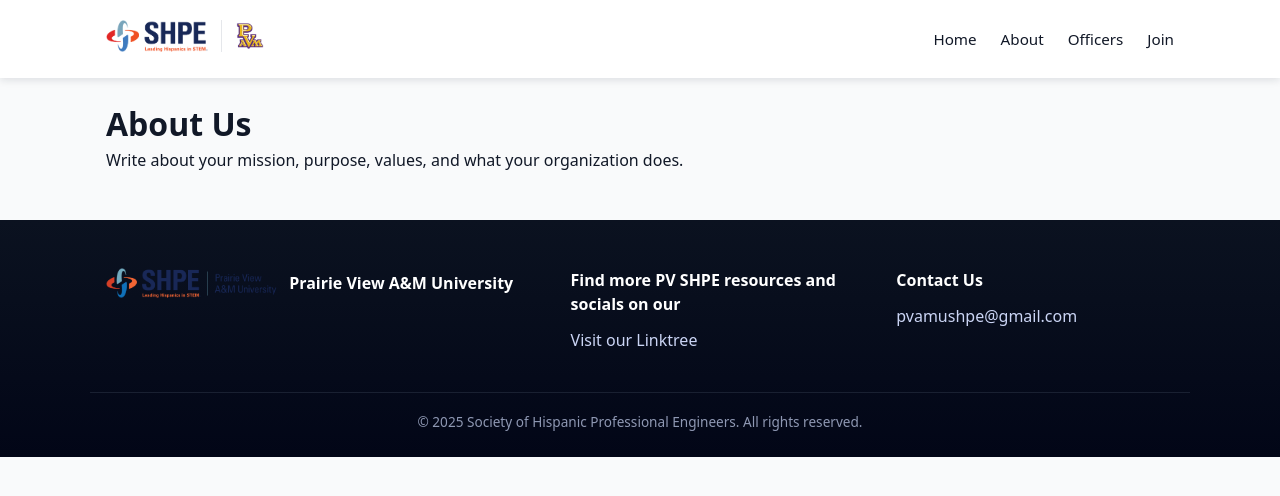
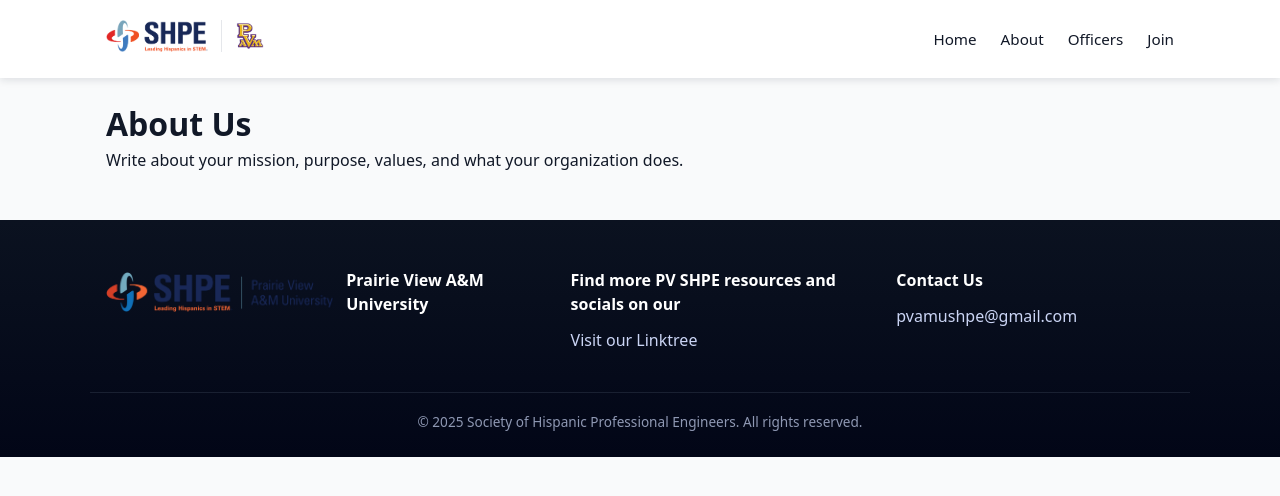
Before and after one commit to NestorYandel/pvamu-shpe-website, a Jekyll site: the page built from about.md, in a window 1280 px wide. Shown: the top 496 px of the page. Built offline with Jekyll 4.4.1, drawn with Linux system fonts in a browser that asks for light colours.

Commit message:
Increase footer logo height to 40px

```diff
--- a/assets/css/custom.css
+++ b/assets/css/custom.css
@@ -258,8 +258,8 @@
 }
 
 .footer-shpe-logo {
-  height: 30px;
-  max-height: 30px;
+  height: 40px;
+  max-height: 40px;
   width: auto;
   display: block;
 }
```
